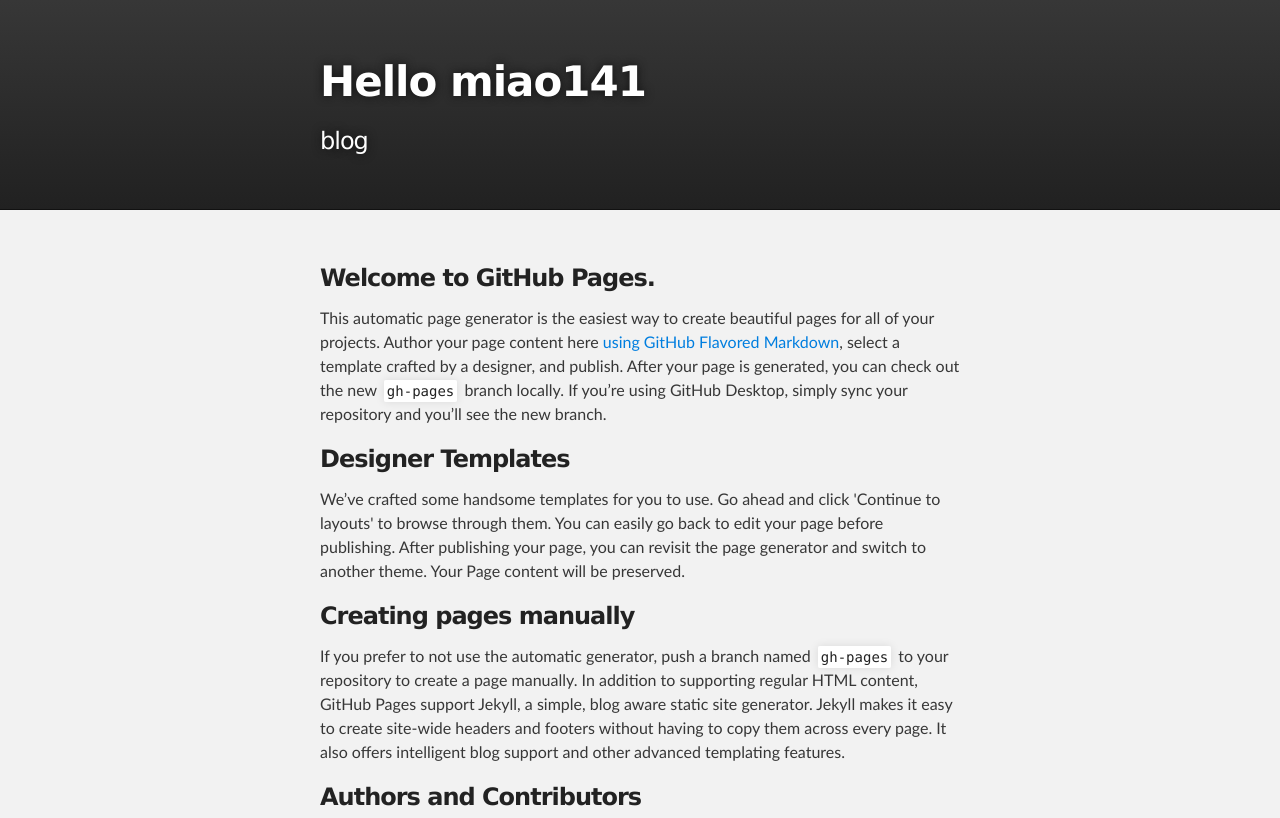
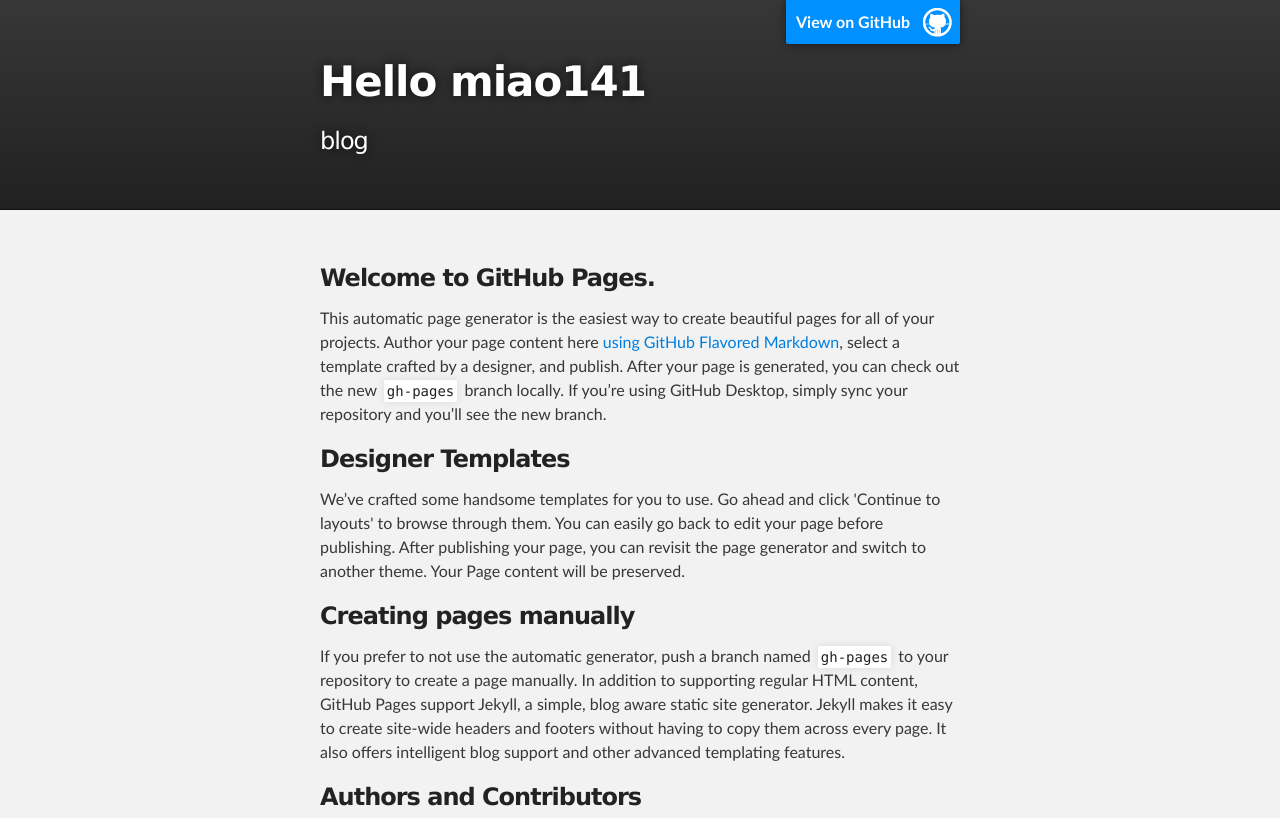
Before and after one commit to miao141/miao141.github.io, a plain HTML site: page index.html in a window 1280 px wide. Shown: the top 818 px of the page. Drawn offline with Linux system fonts and the light colour scheme.

Commit message:
Replace master branch with page content via GitHub

```diff
--- a/index.html
+++ b/index.html
@@ -16,7 +16,7 @@
     <!-- HEADER -->
     <div id="header_wrap" class="outer">
         <header class="inner">
-         <!-- <a id="forkme_banner" href="https://github.com/miao141">View on GitHub</a> -->
+          <a id="forkme_banner" href="https://github.com/miao141">View on GitHub</a>
 
           <h1 id="project_title">Hello miao141</h1>
           <h2 id="project_tagline">blog</h2>
```
